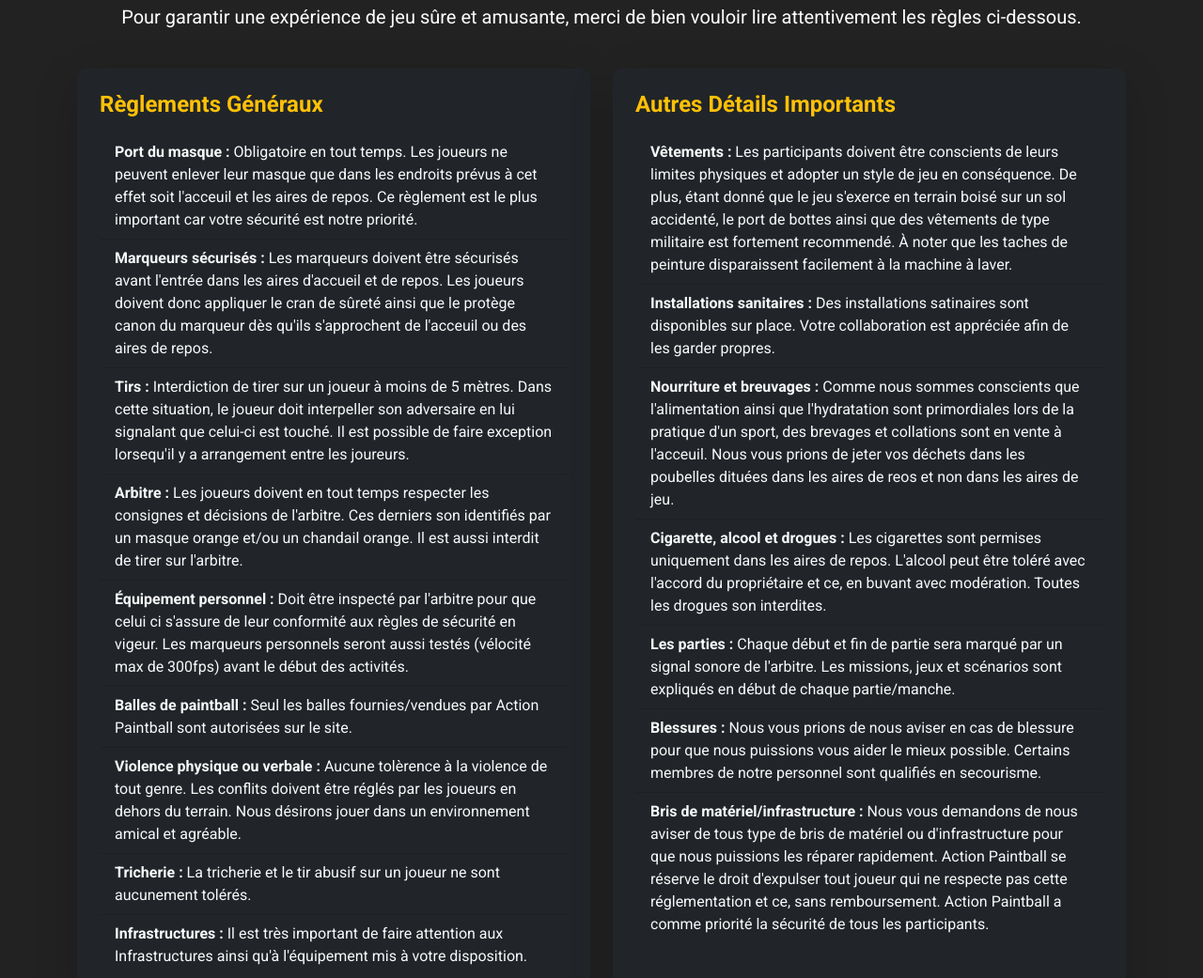
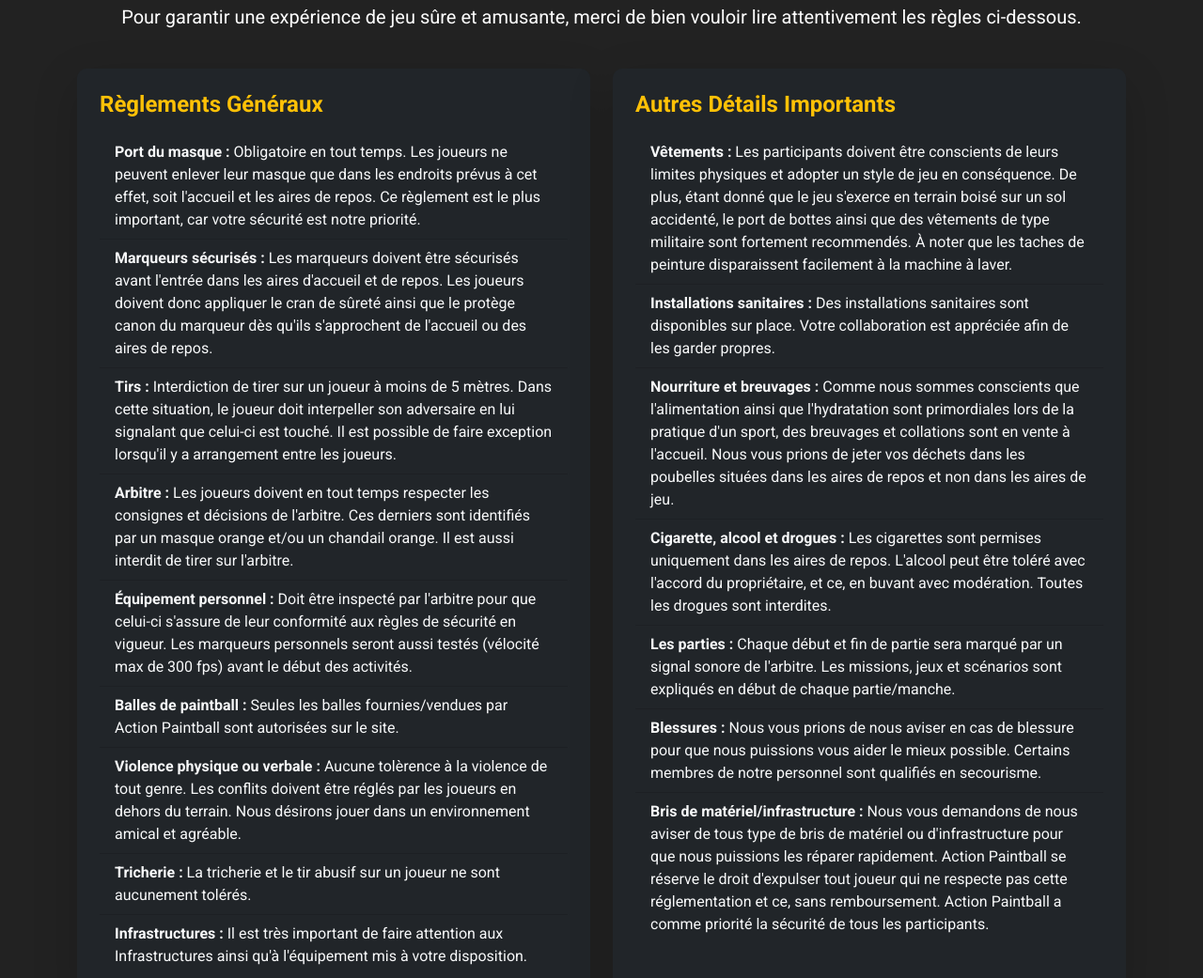
Before and after one commit to the-bappo/actionpaintballkam.ca, a plain HTML site: page index.html in a window 1280 px wide. Shown: the part 1628-2669 px from the top of the page at 94% size. Drawn offline with nearby package versions, Linux system fonts and the light colour scheme.

Commit message:
spellcheck

```diff
--- a/index.html
+++ b/index.html
@@ -73,9 +73,22 @@
       <img src="img/poster.jpg" class="img-poster">
       <div class="container">
         <h1 class="text-center">Bienvenue à Action Paintball</h1>
-        <p class="text-center"><b>Action Paintball</b> est une expérience de jeu intense et immersive, où deux équipes pouvant aller jusqu'à 25 joueurs s’affrontent sur un terrain vaste et varié, divisé en cinq stages uniques. Chaque stage offre des défis différents et des objectifs spéciaux à atteindre, créant une dynamique de jeu palpitante. Les joueurs devront utiliser des stratégies intelligentes, travailler en équipe et faire preuve de réactivité pour accomplir leurs missions, tout en éliminant l’équipe adverse avec des billes de peinture. Que ce soit pour attaquer, défendre, capturer des points stratégiques ou protéger des cibles clés, chaque étape met à l’épreuve l’esprit de collaboration et l’agilité des participants.
+        <p class="text-center"><b>Action Paintball</b> est une expérience de jeu intense et immersive, où deux équipes
+          pouvant aller jusqu'à 25 joueurs s’affrontent sur un terrain vaste et varié, divisé en cinq stages uniques.
+          Chaque stage offre des défis différents et des objectifs spéciaux à atteindre, créant une dynamique de jeu
+          palpitante. Les joueurs devront utiliser des stratégies intelligentes, travailler en équipe et faire preuve de
+          réactivité pour accomplir leurs missions, tout en éliminant l’équipe adverse avec des billes de peinture. Que
+          ce soit pour attaquer, défendre, capturer des points stratégiques ou protéger des cibles clés, chaque étape
+          met à l’épreuve l’esprit de collaboration et l’agilité des participants.
           <br><br>
-          L’expérience de <b>Action Paintball</b> garantit des sensations fortes à chaque partie grâce à des scénarios en constante évolution. Les différents stages, avec leurs obstacles, zones de couverture et points stratégiques, ajoutent une dimension de suspense et d’imprévisibilité. Chaque mission est une nouvelle opportunité pour surprendre l’adversaire et remporter la victoire, tout en vivant des moments d’adrénaline pure. Parfait pour les groupes d'amis, les événements d’entreprise ou les équipes à la recherche d'une activité excitante, <b>Action Paintball</b> offre une aventure inoubliable où la compétition et la stratégie sont les clés du succès.</p>
+          L’expérience de <b>Action Paintball</b> garantit des sensations fortes à chaque partie grâce à des scénarios
+          en constante évolution. Les différents stages, avec leurs obstacles, zones de couverture et points
+          stratégiques, ajoutent une dimension de suspense et d’imprévisibilité. Chaque mission est une nouvelle
+          opportunité pour surprendre l’adversaire et remporter la victoire, tout en vivant des moments d’adrénaline
+          pure. Parfait pour les groupes d'amis, les événements d’entreprise ou les équipes à la recherche d'une
+          activité excitante, <b>Action Paintball</b> offre une aventure inoubliable où la compétition et la stratégie
+          sont les clés du succès.
+        </p>
       </div>
     </div>
 
@@ -202,31 +215,31 @@
               <ul class="list-group list-group-flush bg-transparent">
                 <li class="list-group-item bg-transparent text-light">
                   <strong>Port du masque :</strong> Obligatoire en tout temps. Les joueurs ne peuvent enlever leur
-                  masque que dans les endroits prévus à cet effet soit l'acceuil et les aires de repos. Ce règlement est
-                  le plus important car votre sécurité est notre priorité.
+                  masque que dans les endroits prévus à cet effet, soit l'accueil et les aires de repos. Ce règlement est
+                  le plus important, car votre sécurité est notre priorité.
                 </li>
                 <li class="list-group-item bg-transparent text-light">
                   <strong>Marqueurs sécurisés :</strong> Les marqueurs doivent être sécurisés avant l'entrée dans les
                   aires d'accueil et de repos. Les joueurs doivent donc appliquer le cran de sûreté ainsi que le protège
-                  canon du marqueur dès qu'ils s'approchent de l'acceuil ou des aires de repos.
+                  canon du marqueur dès qu'ils s'approchent de l'accueil ou des aires de repos.
                 </li>
                 <li class="list-group-item bg-transparent text-light">
                   <strong>Tirs :</strong> Interdiction de tirer sur un joueur à moins de 5 mètres. Dans cette situation,
                   le joueur doit interpeller son adversaire en lui signalant que celui-ci est touché. Il est possible de
-                  faire exception lorsequ'il y a arrangement entre les joureurs.
+                  faire exception lorsqu'il y a arrangement entre les joueurs.
                 </li>
                 <li class="list-group-item bg-transparent text-light">
                   <strong>Arbitre :</strong> Les joueurs doivent en tout temps respecter les consignes et décisions de
-                  l'arbitre. Ces derniers son identifiés par un masque orange et/ou un chandail orange. Il est aussi
+                  l'arbitre. Ces derniers sont identifiés par un masque orange et/ou un chandail orange. Il est aussi
                   interdit de tirer sur l'arbitre.
                 </li>
                 <li class="list-group-item bg-transparent text-light">
-                  <strong>Équipement personnel :</strong> Doit être inspecté par l'arbitre pour que celui ci s'assure de
-                  leur conformité aux règles de sécurité en vigeur. Les marqueurs personnels seront aussi testés
-                  (vélocité max de 300fps) avant le début des activités.
+                  <strong>Équipement personnel :</strong> Doit être inspecté par l'arbitre pour que celui-ci s'assure de
+                  leur conformité aux règles de sécurité en vigueur. Les marqueurs personnels seront aussi testés
+                  (vélocité max de 300 fps) avant le début des activités.
                 </li>
                 <li class="list-group-item bg-transparent text-light">
-                  <strong>Balles de paintball :</strong> Seul les balles fournies/vendues par Action Paintball sont
+                  <strong>Balles de paintball :</strong> Seules les balles fournies/vendues par Action Paintball sont
                   autorisées sur le site.
                 </li>
                 <li class="list-group-item bg-transparent text-light">
@@ -253,23 +266,23 @@
                 <li class="list-group-item bg-transparent text-light">
                   <strong>Vêtements :</strong> Les participants doivent être conscients de leurs limites physiques et
                   adopter un style de jeu en conséquence. De plus, étant donné que le jeu s'exerce en terrain boisé sur
-                  un sol accidenté, le port de bottes ainsi que des vêtements de type militaire est fortement
-                  recommendé. À noter que les taches de peinture disparaissent facilement à la machine à laver.
+                  un sol accidenté, le port de bottes ainsi que des vêtements de type militaire sont fortement
+                  recommendés. À noter que les taches de peinture disparaissent facilement à la machine à laver.
                 </li>
                 <li class="list-group-item bg-transparent text-light">
-                  <strong>Installations sanitaires :</strong> Des installations satinaires sont disponibles sur place.
+                  <strong>Installations sanitaires :</strong> Des installations sanitaires sont disponibles sur place.
                   Votre collaboration est appréciée afin de les garder propres.
                 </li>
                 <li class="list-group-item bg-transparent text-light">
                   <strong>Nourriture et breuvages :</strong> Comme nous sommes conscients que l'alimentation ainsi que
-                  l'hydratation sont primordiales lors de la pratique d'un sport, des brevages et collations sont en
-                  vente à l'acceuil. Nous vous prions de jeter vos déchets dans les poubelles dituées dans les aires de
-                  reos et non dans les aires de jeu.
+                  l'hydratation sont primordiales lors de la pratique d'un sport, des breuvages et collations sont en
+                  vente à l'accueil. Nous vous prions de jeter vos déchets dans les poubelles situées dans les aires de
+                  repos et non dans les aires de jeu.
                 </li>
                 <li class="list-group-item bg-transparent text-light">
                   <strong>Cigarette, alcool et drogues :</strong> Les cigarettes sont permises uniquement dans les aires
-                  de repos. L'alcool peut être toléré avec l'accord du propriétaire et ce, en buvant avec modération.
-                  Toutes les drogues son interdites.
+                  de repos. L'alcool peut être toléré avec l'accord du propriétaire, et ce, en buvant avec modération.
+                  Toutes les drogues sont interdites.
                 </li>
                 <li class="list-group-item bg-transparent text-light">
                   <strong>Les parties :</strong> Chaque début et fin de partie sera marqué par un signal sonore de
@@ -596,12 +609,8 @@
         <div class="col-md-6 text-md-end">
           <h5 class="text-uppercase">Développeurs</h5>
           <ul class="list-unstyled">
-            <li><strong>Samy</strong> - Développeur <a href="https://github.com/jeandupont" target="_blank"
-                class="text-warning">GitHub</a> | <a href="https://linkedin.com/in/jeandupont" target="_blank"
-                class="text-warning">LinkedIn</a></li>
-            <li><strong>Merzouk</strong> - Développeur <a href="https://github.com/mariemartin" target="_blank"
-                class="text-warning">GitHub</a> | <a href="https://linkedin.com/in/mariemartin" target="_blank"
-                class="text-warning">LinkedIn</a></li>
+            <li><a href="https://linkedin.com/in/jeandupont" target="_blank" class="text-warning"><strong>Samy</strong> - Déploiement serveur  </a></li>
+            <li><a href="https://linkedin.com/in/mariemartin" target="_blank" class="text-warning"><strong>Merzouk</strong> - Design et front-end </a></li>
           </ul>
         </div>
       </div>
```
